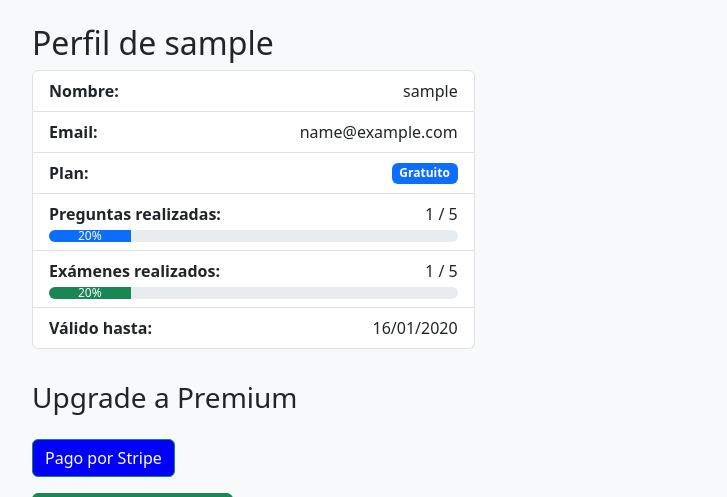
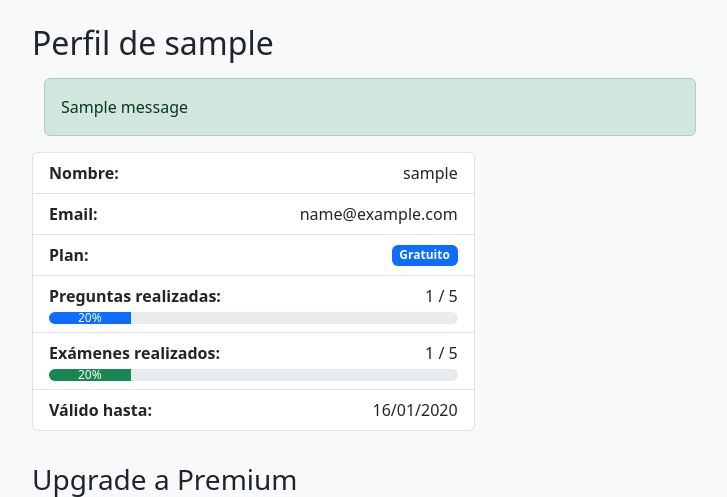
Before and after one commit to cmmo2024/ia_preguntas, a Django app: page /perfil/ in a window 1280 px wide. Shown: the part 80-577 px from the top of the page, without its empty margins (270-997 px from the left). Run offline with Django 5.2, Linux system fonts and the light colour scheme; a user stored in the database is signed in; tables that the repository leaves empty hold one stand-in row (values such as "Sample post"); one stand-in notice (Sample message) is shown; some libraries are stand-ins or nearby versions.

Commit message:
Mejoras de las vistas y errores

```diff
--- a/core/templates/core/profile.html
+++ b/core/templates/core/profile.html
@@ -3,6 +3,14 @@
 {% load math_filters date_filters %} <!-- Importante -->
 {% block content %}
 <h2>Perfil de {{ user.username }}</h2>
+<!-- Aquí mostramos los mensajes -->
+{% if messages %}
+<div class="container mt-3">
+    {% for message in messages %}
+    <div class="alert alert-{{ message.tags }} mb-3">{{ message }}</div>
+    {% endfor %}
+</div>
+{% endif %}
 
 <div class="row">
     <div class="col-md-8">
```
